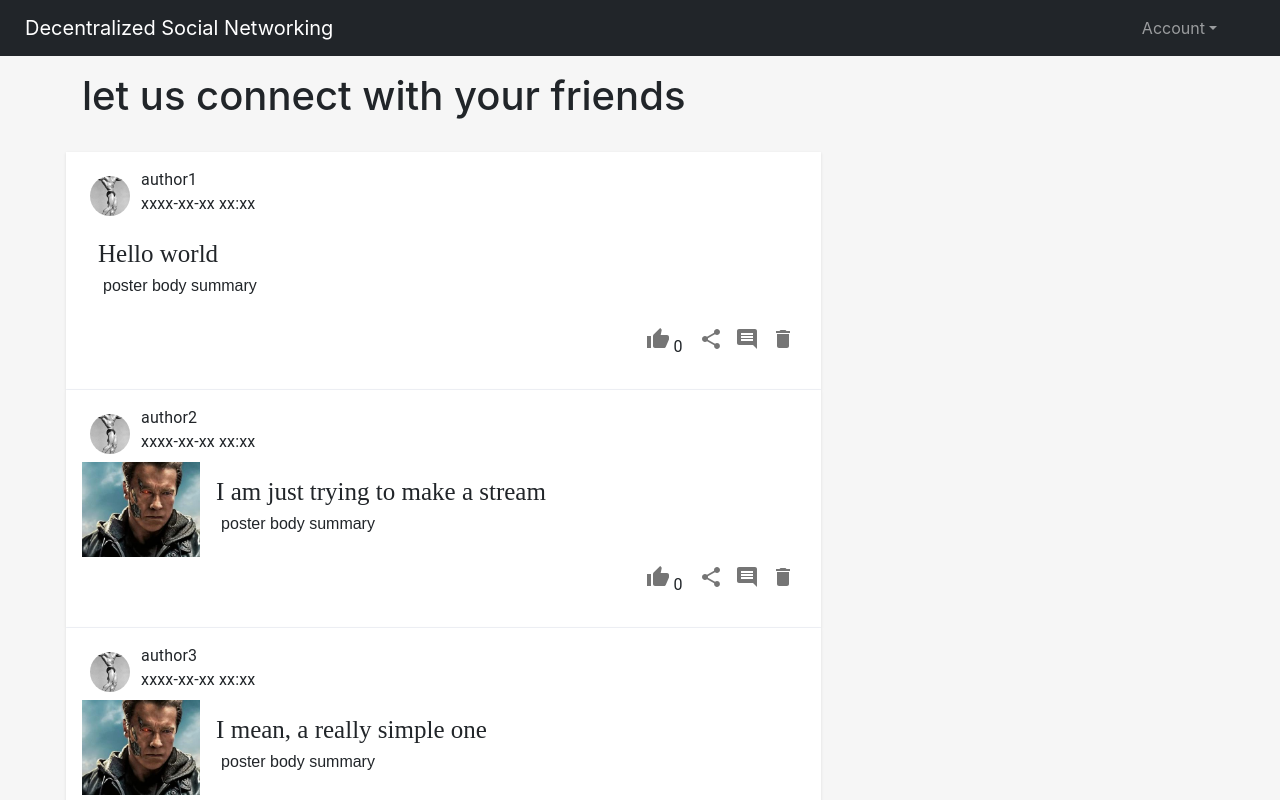
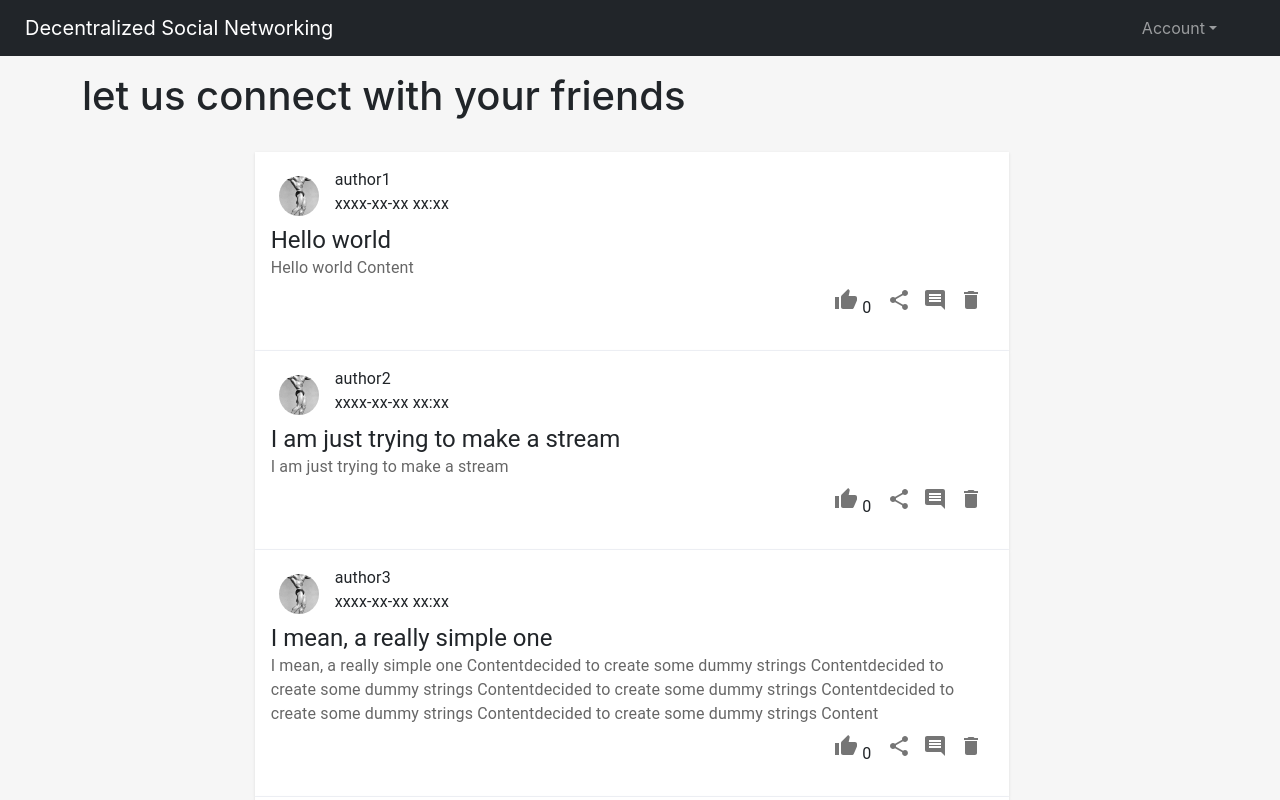
Before and after one commit to Frieda0315/404, a React (Create React App) app: page / in a window 1280 px wide. Shown: the top 800 px of the page. Built offline with nearby package versions, Linux system fonts and the light colour scheme.

Commit message:
fix the issue of smaller screen device

```diff
--- a/src/components/PostStream.js
+++ b/src/components/PostStream.js
@@ -10,7 +10,6 @@ import {
   CardContent,
   Typography,
 } from "@material-ui/core";
-import vote_icon from "../static/vote.png";
 
 import dummy_image from "../static/musle.png";
 import dummy_image1 from "../static/arnold.png";
@@ -88,14 +87,15 @@ const tempPostList = [
   },
   {
     title: "I am just trying to make a stream",
-    content: "I am just trying to make a stream Content",
+    content: "I am just trying to make a stream ",
     author: "author2",
     date: "xxxx-xx-xx xx:xx",
     id: "2",
   },
   {
     title: "I mean, a really simple one",
-    content: "I mean, a really simple one Content",
+    content:
+      "I mean, a really simple one Contentdecided to create some dummy strings Contentdecided to create some dummy strings Contentdecided to create some dummy strings Contentdecided to create some dummy strings Contentdecided to create some dummy strings Content",
     author: "author3",
     date: "xxxx-xx-xx xx:xx",
     id: "3",
@@ -125,8 +125,8 @@ const tempPostList = [
 
 function PostStream() {
   const handleRemove = (e) => {
-    const id= e.id;
-    const newList = tempPostList1.filter(item => item.id !== id);
+    const id = e.id;
+    const newList = tempPostList1.filter((item) => item.id !== id);
     setTempPostList(newList);
   };
   const changePage = (ev, value) => {
@@ -137,7 +137,6 @@ function PostStream() {
   const [page, setPage] = React.useState(1);
   const [tempPostList1, setTempPostList] = React.useState(tempPostList);
 
-
   const postStream = tempPostList1.map((post) => (
     <Grid
       item
@@ -145,13 +144,19 @@ function PostStream() {
       className={styleClasses.postCard}
       key={post != null ? post.id : "123"}
     >
-      <Grid container>
-        <Grid item xs={1}>
+      <Grid
+        container
+        spacing={1}
+        direction="row"
+        justifyContent="flex-start"
+        alignItems="flex-start"
+      >
+        <Grid item>
           <IconButton onClick={tempViewProfile}>
             <Avatar src={dummy_image}></Avatar>
           </IconButton>
         </Grid>
-        <Grid item xs={4}>
+        <Grid item>
           <Typography>{post != null ? post.author : "null author"}</Typography>
           <Typography>{post != null ? post.date : "null date"}</Typography>
         </Grid>
@@ -176,12 +181,12 @@ function PostStream() {
                     </Grid>
                   )}
                   <Grid item xs>
-                    <CardContent className={styleClasses.postTitle}>
+                    <Typography variant="h5" component="div">
                       {post.title}
-                    </CardContent>
-                    <CardContent className={styleClasses.postBody}>
-                      {tempSummary}
-                    </CardContent>
+                    </Typography>
+                    <Typography variant="body1" color="text.secondary">
+                      {post.content}
+                    </Typography>
                   </Grid>
                 </Grid>
               ) : (
@@ -225,7 +230,8 @@ function PostStream() {
             <IconButton
               edge="end"
               aria-label="Delete"
-              onClick={() => handleRemove(post)}            >
+              onClick={() => handleRemove(post)}
+            >
               <Delete />
             </IconButton>
           </Grid>
@@ -235,7 +241,13 @@ function PostStream() {
   ));
   return (
     <div>
-      <Grid container spacing={2} className={styleClasses.stream}>
+      <Grid
+        container
+        spacing={2}
+        className={styleClasses.stream}
+        justifyContent="center"
+        alignItems="center"
+      >
         {postStream}
       </Grid>
       <Pagination
```
